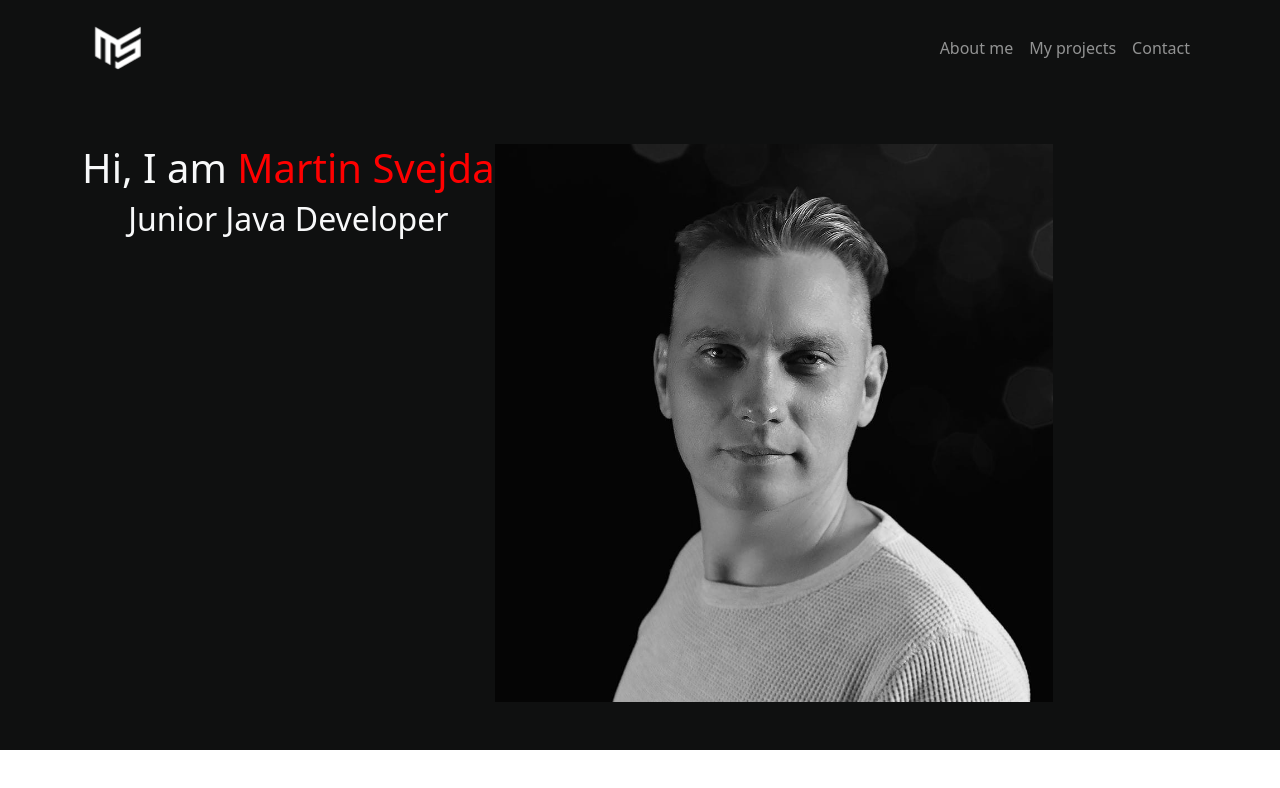
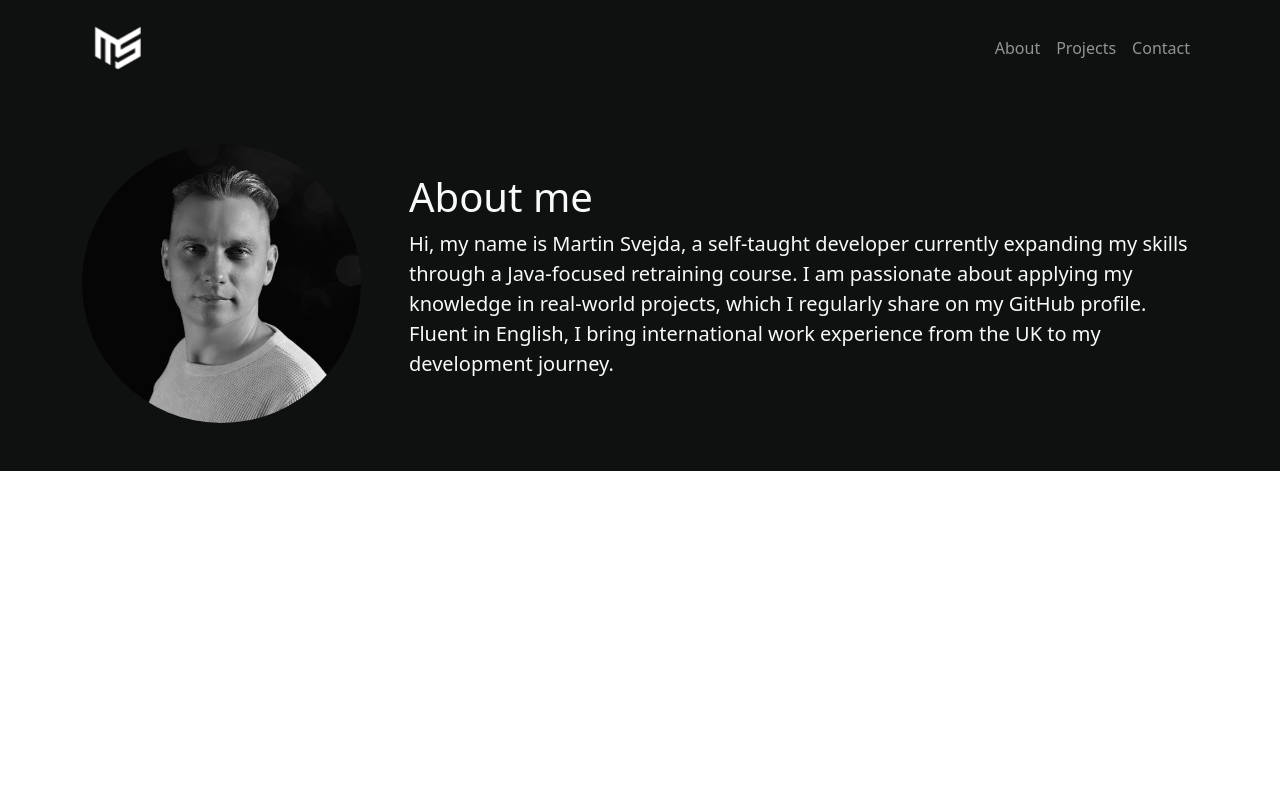
Before and after one commit to SvejdaMartin/Personal-Projects, a plain HTML site: page index.html in a window 1280 px wide. Drawn offline with nearby package versions, Linux system fonts and the light colour scheme.

Commit message:
code writing

```diff
--- a/index.html
+++ b/index.html
@@ -17,10 +17,10 @@
                  <div class="collapse navbar-collapse" id="navmenu">
                     <ul class="navbar-nav ms-auto">
                         <li class="nav-item">
-                            <a href="#about" class="nav-link">About me</a>
+                            <a href="#about" class="nav-link">About</a>
                         </li>
                         <li class="nav-item">
-                            <a href="#projects" class="nav-link">My projects</a>
+                            <a href="#projects" class="nav-link">Projects</a>
                         </li>
                         <li class="nav-item">
                             <a href="#contact" class="nav-link">Contact</a>
@@ -30,18 +30,23 @@
             </div>
         </nav>
         <!--About-->
-        <section class="bg-dark text-light p-5 text-center">
+        <section class="bg-dark text-light p-5 text-center text-sm-start">
             <div class="container">
-                <div class="d-sm-flex">
-                    <div>
-                        <h1>Hi, I am <span class="text-custom-gray">Martin Svejda</span></h1>
-                        <h2>Junior Java Developer</h2>
+                <div class="d-sm-flex align-items-center">
+                    <img class="img-fluid rounded-circle responsive-img mx-auto mx-sm-0 d-block mb-3 mb-sm-0" src="img/MSb&w.JPG" alt="Martin Svejda">
+                    <div class="ms-sm-5">
+                        <h1>About me</h1>
+                        <p class="lead">Hi, my name is Martin Svejda, a self-taught developer currently expanding my skills
+                        through a Java-focused retraining course. I am passionate about applying my knowledge
+                        in real-world projects, which I regularly share on my GitHub profile. Fluent in English,
+                        I bring international work experience from the UK to my development journey.</p>
                     </div>
-                    <img class="img-fluid w-50" src="img/MSb&w.JPG" alt="Martin Svejda">
                 </div>
             </div>
         </section>
 
-    <script src="https://cdn.jsdelivr.net/npm/bootstrap@5.0.2/dist/js/bootstrap.bundle.min.js" integrity="sha384-MrcW6ZMFYlzcLA8Nl+NtUVF0sA7MsXsP1UyJoMp4YLEuNSfAP+JcXn/tWtIaxVXM" crossorigin="anonymous"></script>
+
+
+        <script src="https://cdn.jsdelivr.net/npm/bootstrap@5.0.2/dist/js/bootstrap.bundle.min.js" integrity="sha384-MrcW6ZMFYlzcLA8Nl+NtUVF0sA7MsXsP1UyJoMp4YLEuNSfAP+JcXn/tWtIaxVXM" crossorigin="anonymous"></script>
 </body>
 </html>
--- a/style.css
+++ b/style.css
@@ -4,6 +4,12 @@ nav.bg-dark{
 section.bg-dark{
     background-color: #0f1010 !important;
 }
-.text-custom-gray{
-    color: red;
-}
+.responsive-img {
+    width: 75%; /* Výchozí šířka pro mobilní zobrazení */
+    max-width: 100%; /* Zajišťuje, že obrázek nebude větší než rodič */
+  }
+  @media (min-width: 576px) {
+    .responsive-img {
+      width: 25%; /* Na středních a větších obrazovkách */
+    }
+  }
```
